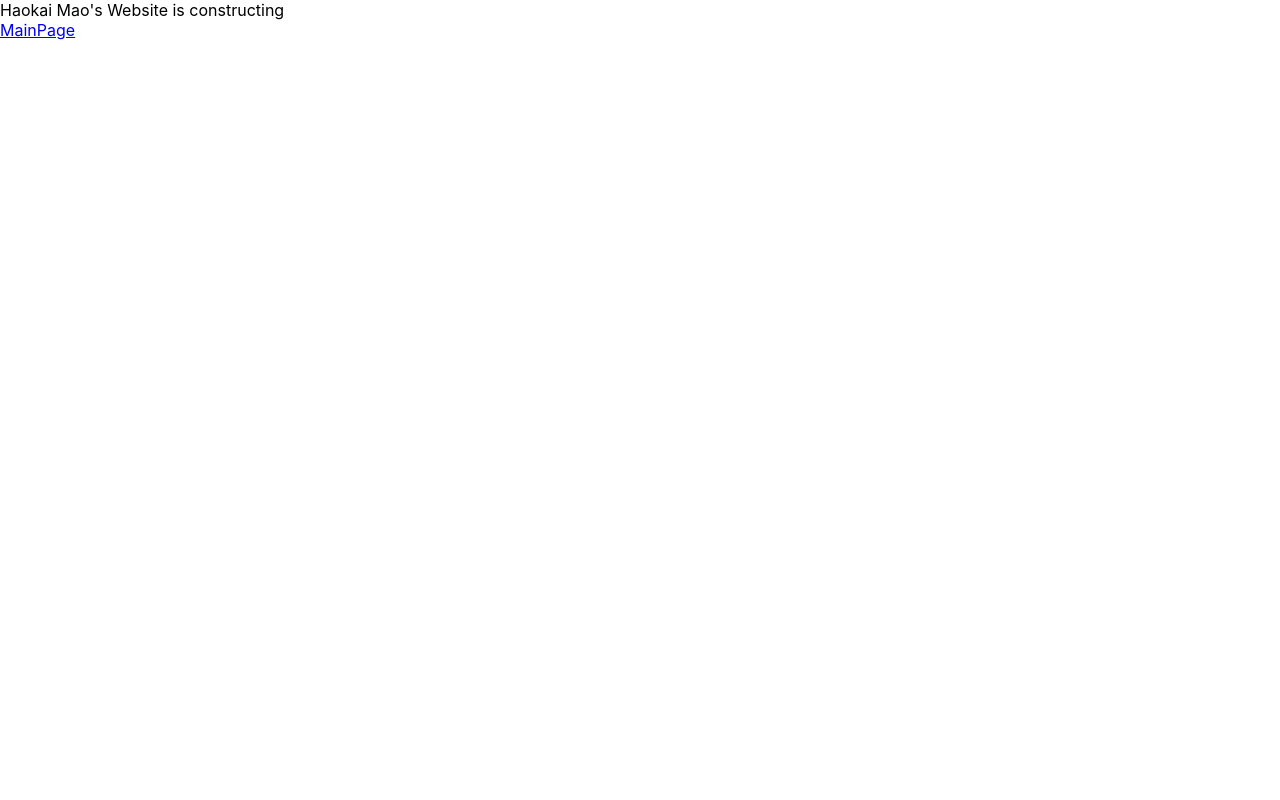
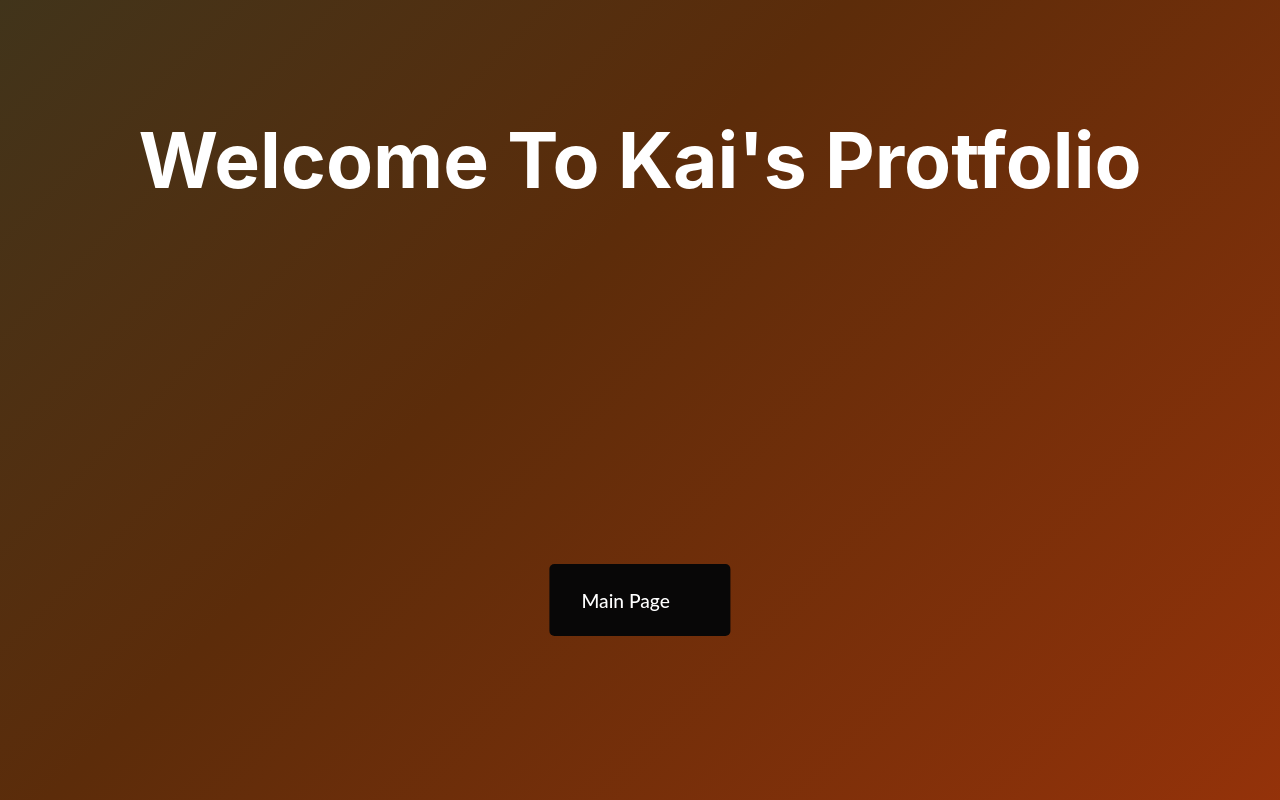
Before and after one commit to KaiMHK/Kai-website, a React (Create React App) app: page / in a window 1280 px wide. Built offline with nearby package versions, Linux system fonts and the light colour scheme.

Commit message:
start-page-animation

```diff
--- a/src/components/PdfDisplay.js
+++ b/src/components/ImgDisplayer.js
@@ -1,10 +1,12 @@
 // import resumeImage from '../assets/ResumeSDE424.png';
 import resumeSDE from "../assets/ResumeSDE424.jpg";
 
+import "../styles/ImgDisplayer.css";
+
 export default function PdfDisplay(params) {
     return (
-        <div>
-            <img src={resumeSDE} alt="Resume" width="100%" height="100%"/>
+        <div id="resumePage">
+            <img id="resume" src={resumeSDE}/>
         </div>
     );
 };
--- a/src/components/ResumePage.js
+++ b/src/components/ResumePage.js
@@ -1,4 +1,4 @@
-import PdfDisplay from "./PdfDisplay";
+import PdfDisplay from "./ImgDisplayer";
 
 export default function ResumePage(params) {
     return (
--- a/src/components/Start.js
+++ b/src/components/Start.js
@@ -1,10 +1,11 @@
 import { Link } from "react-router-dom";
+import "../styles/Start.css"
 
 export default function Start(params) {
   return (
   <div>
-    <div>Haokai Mao's Website is constructing</div>
-    <Link to = "main">MainPage</Link>
+    <h1 id="title">Welcome To Kai's Protfolio</h1>
+    <Link to="main" class="custom-btn btn-5" id="mainBtn"><div id="buttonText">Main Page</div></Link>
   </div>
   );
 }
--- /dev/null
+++ b/src/styles/ImgDisplayer.css
@@ -0,0 +1,10 @@
+#resume{
+    display: block;
+    margin-left: auto;
+    margin-right: auto;
+    width: 50%;
+    height: 90%;
+    width: 80%;
+    margin-top: 10%;
+    margin-bottom: 10%;
+}
--- /dev/null
+++ b/src/styles/Start.css
@@ -0,0 +1,114 @@
+/* #mainBtn {
+    background-color: #176ca1;
+    border: none;
+    color: white;
+    margin: 0 auto;
+    text-align: center;
+    text-decoration: none;
+    display: block;
+    cursor: pointer;
+    border-radius: 10px;
+    margin-top: 20px;
+    margin-bottom: 20px;
+    transition-duration: 0.4s;
+    position: absolute;
+    top: 75%;
+    left: 50%;
+    transform: translate(-50%, -50%);
+} */
+
+#mainBtn:hover {
+    background-color: rgb(5, 0, 0);
+}
+
+body {
+    background: linear-gradient(-45deg, #da3a09, #5c2c0a, #034640, #060a5a);
+    background-size: 400% 400%;
+    animation: gradient 10s ease infinite;
+    height: 100vh;
+}
+
+@keyframes gradient {
+    0% {
+      background-position: 0% 50%;
+    }
+    50% {
+      background-position: 100% 50%;
+    }
+    100% {
+      background-position: 0% 50%;
+    }
+}
+
+.custom-btn {
+    text-decoration: none;
+    color: #fff;
+    border-radius: 5px;
+    /* padding: 25px 25px; */
+    font-family: 'Lato', sans-serif;
+    font-weight: 500;
+    background: transparent;
+    cursor: pointer;
+    transition: all 0.3s ease;
+    position: absolute;
+    display: inline-block;
+    outline: none;
+    top: 75%;
+    left: 50%;
+    transform: translate(-50%, -50%);
+    align-items: center;
+  }
+
+  .btn-5 {
+    font-size: 120%;
+    width: 130px;
+    height: 40px;
+    line-height: 42px;
+    padding: 2vh 2vw;
+    border: none;
+    background: rgb(8, 7, 7);
+  }
+  .btn-5:hover {
+    background: transparent;
+  }
+  .btn-5:before,
+  .btn-5:after{
+    content:'';
+    position:absolute;
+    top:0;
+    right:0;
+    height:3px;
+    width:0;
+    background: #ffffff;
+    transition:400ms ease all;
+  }
+  .btn-5:after{
+    right:inherit;
+    top:100%;
+    left:0;
+    bottom:0;
+  }
+  .btn-5:hover:before,
+  .btn-5:hover:after{
+    width:100%;
+    transition:800ms ease all;
+  }
+
+  #buttonText{
+    color : white;
+    align-items: center;
+    margin-left: 5%;
+  }
+
+  #title{
+    color : white;
+    align-items: center;
+    text-align: center;
+    margin: auto;
+    position:absolute;
+    left: 50%;
+    top: 20%;
+    transform: translate(-50%, -50%);
+    width: 80%;
+    font-size: 6vw;
+  }
```
